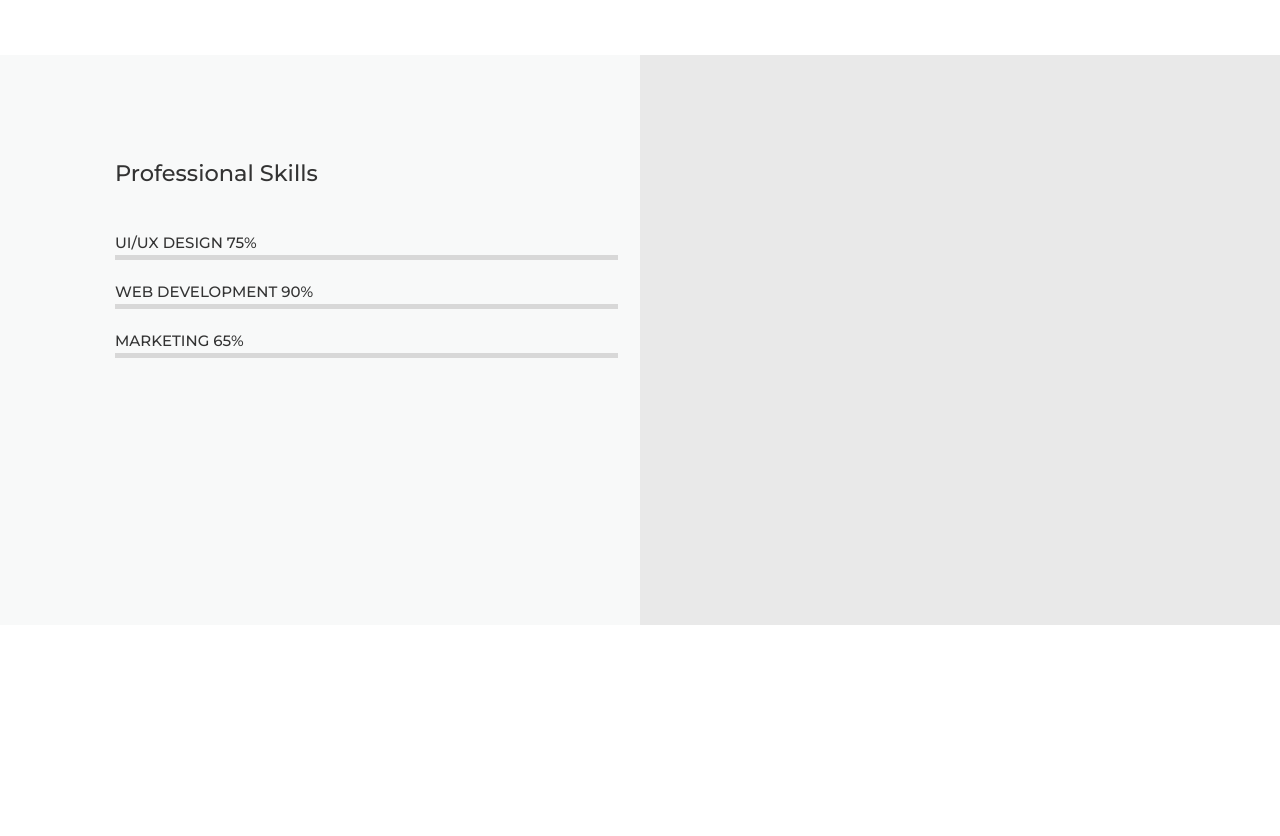
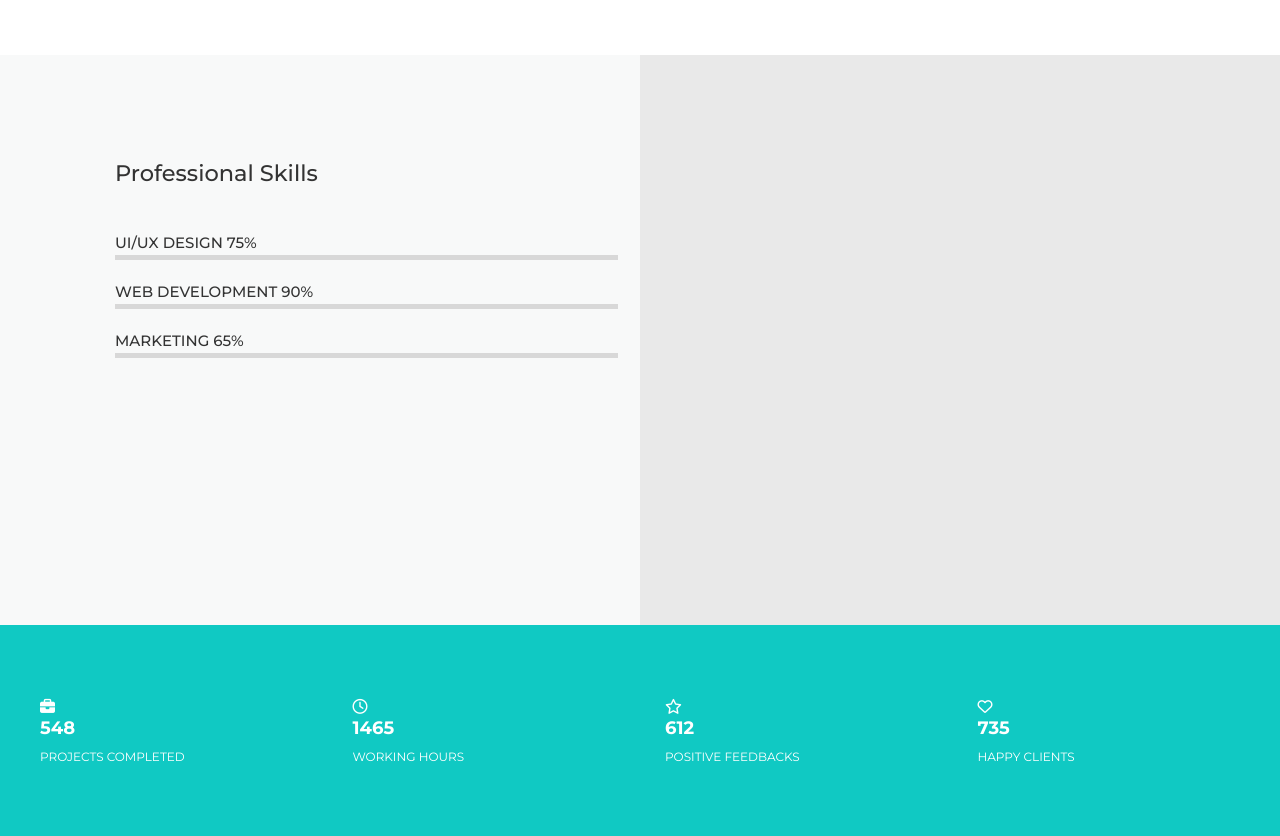
Before and after one commit to kboduck/piroll, a plain HTML site: page index.html in a window 1280 px wide. Shown: the part 1040-1876 px from the top of the page. Before the commit the page ends 1665 px from the top, so only its background shows below. Drawn offline with Linux system fonts and the light colour scheme.

Commit message:
Block 4 ready

```diff
--- a/css/style.css
+++ b/css/style.css
@@ -213,3 +213,34 @@ hr {
 .skills__header {
     padding-left: 100px;
 }
+
+
+/* Statistics */
+
+.statistics {
+    background-color: #10c9c3;
+}
+
+.stat {
+    display: flex;
+    flex-wrap: wrap;
+}
+
+.stat__item {
+    flex: 1 1 0;
+    padding: 70px 25px;
+    text-align: left;
+    color: #fff;
+}
+
+.stat__count {
+    margin-bottom: 10px;
+    font-size: 18px;
+    font-weight: 700;
+    line-height: 1;
+}
+
+.stat__text {
+    font-size: 12px;
+    text-transform: uppercase;
+}
--- a/index.html
+++ b/index.html
@@ -5,6 +5,7 @@
     <meta charset="UTF-8">
     <meta name="viewport" content="width=device-width, initial-scale=1.0">
     <link href="https://fonts.googleapis.com/css2?family=Montserrat:wght@400;500;700&family=Nunito+Sans&display=swap" rel="stylesheet">
+    <script src="https://kit.fontawesome.com/60da82dadf.js" crossorigin="anonymous"></script>
     <link rel="stylesheet" href="css/style.css">
     <title>Piroll</title>
 </head>
@@ -67,6 +68,35 @@
         <div class="card card--skills">
         </div>
     </section>
+
+    <div class="statistics">
+        <div class="container">
+
+            <div class="stat">
+                <div class="stat__item">
+                    <i class="fas fa-briefcase"></i>
+                    <div class="stat__count">548</div>
+                    <div class="stat__text">Projects completed</div>
+                </div>
+                <div class="stat__item">
+                    <i class="far fa-clock"></i>
+                    <div class="stat__count">1465</div>
+                    <div class="stat__text">working hours</div>
+                </div>
+                <div class="stat__item">
+                    <i class="far fa-star"></i>
+                    <div class="stat__count">612</div>
+                    <div class="stat__text">positive feedbacks</div>
+                </div>
+                <div class="stat__item">
+                    <i class="far fa-heart"></i>
+                    <div class="stat__count">735</div>
+                    <div class="stat__text">happy clients</div>
+                </div>
+            </div>
+
+        </div>
+    </div>
 </body>
 
 </html>
```
